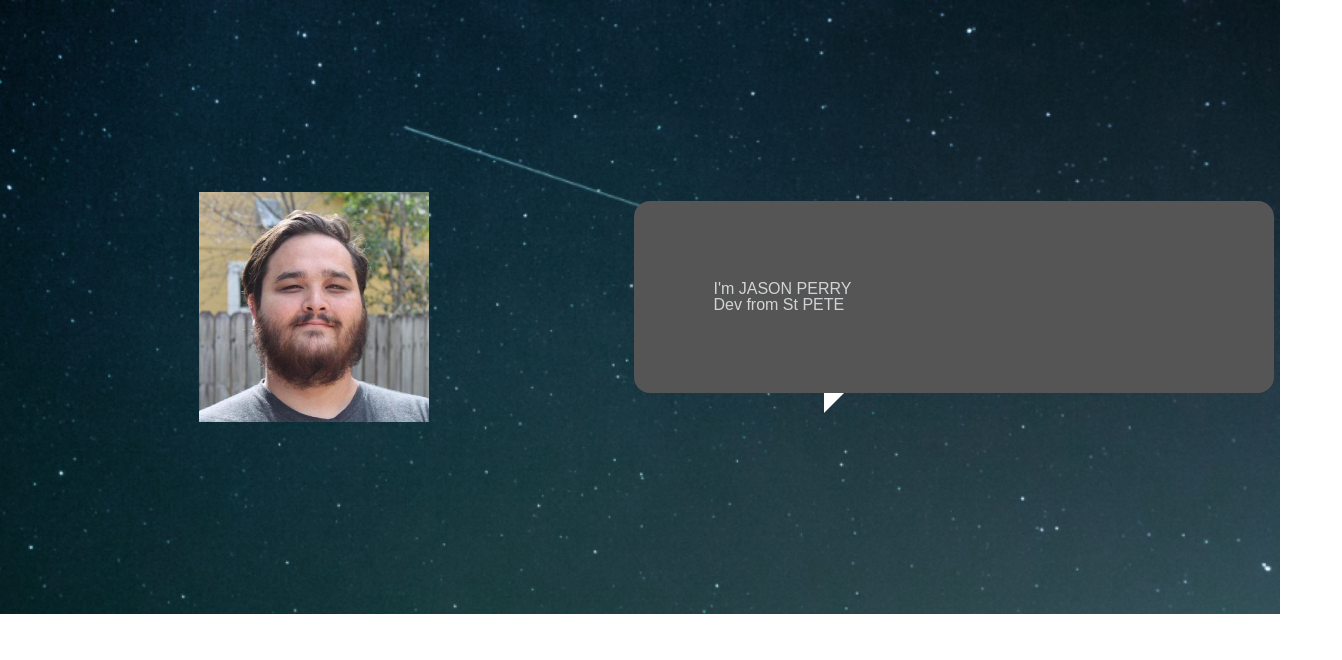
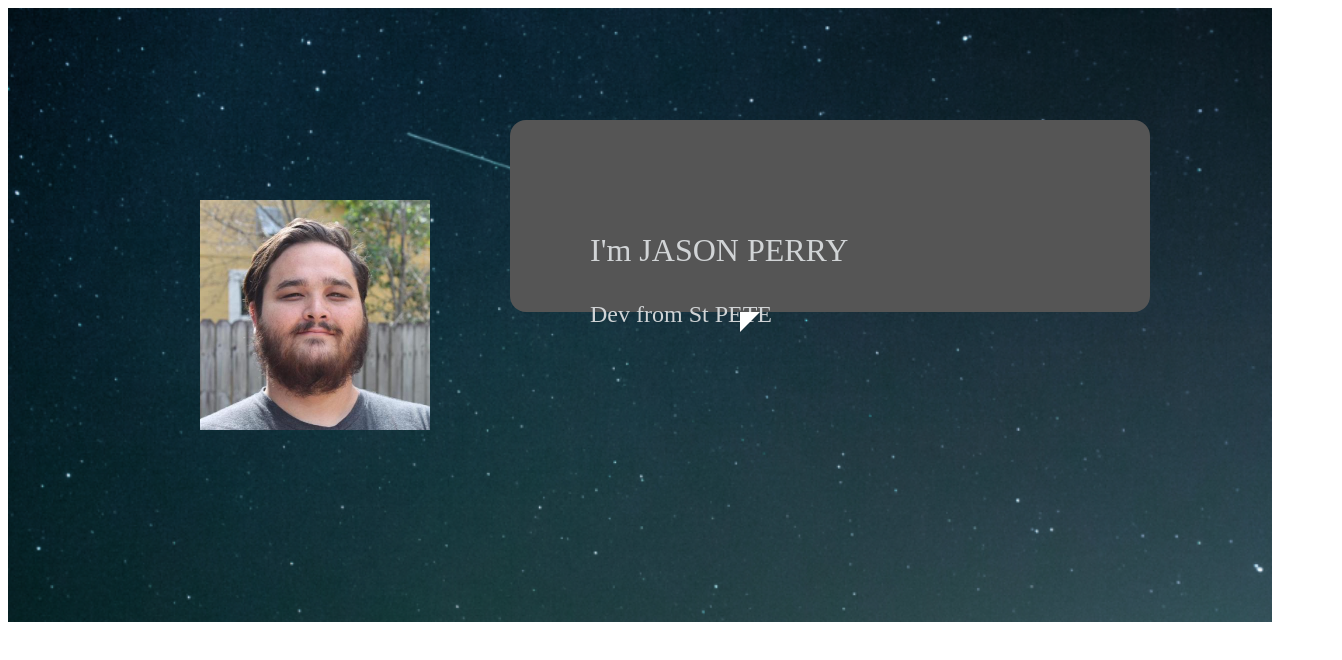
Before and after one commit to WebbWear/portfolio, a website: page public/index.html in a window 1280 px wide. Shown: the whole page, 1342 px wide, since content can reach past the window. Drawn offline with Linux system fonts and the light colour scheme.

Commit message:
header spacing

```diff
--- a/public/index.html
+++ b/public/index.html
@@ -4,7 +4,7 @@
   <meta charset="UTF-8">
   <meta name="viewport" content="width=device-width, initial-scale=1">
   <title>Portfolio</title>
-  <link href="https://fonts.googleapis.com/css?family=Open+Sans" rel="stylesheet">
+  <link href="https://fonts.googleapis.com/css?family=Roboto" rel="stylesheet">
 
   <link rel="stylesheet" href="/screen.css">
 </head>
@@ -12,14 +12,14 @@
   <header>
     <section class="main-container">
       <section class="container-head-bouble">
-        <section class="head-shot">
+        <span class="head-shot">
            <img src="/images/298.jpg" alt="Jason" width="230" height="230">
-        </section>
+        </span>
         <section class="bouble-text-triangle">
-          <section class="speach-bouble">
-            <section>I'm JASON PERRY</section>
-            <section>Dev from St PETE</section>
-          </section>
+          <span class="speach-bouble">
+            <p class=text-large>I'm JASON PERRY</p>
+            <p class=text-medium>Dev from St PETE</p>
+          </span>
           <section class="triangle">
               <img src="/images/tri.png" alt="triangle">
           </section>
@@ -27,6 +27,16 @@
       </section>
     </section>
   </header>
+
+
+
+
+
+
+
+
+
+
 </body>
 
 </html>
--- a/public/screen.css
+++ b/public/screen.css
@@ -2,11 +2,14 @@ html {
   height: 100%;
 }
 
-body {
+.body p {
   margin: 0;
   min-height: 100%;
-  font: 16px / 1 sans-serif;
+  font-family: 'Roboto', sans-serif;
+  font: 7em;
+  color: white;
 }
+
 
 
 .main-container {
@@ -22,8 +25,7 @@ body {
   display: flex;
   flex-direction: row;
   justify-content: space-around;
-  align-items: center;
-  color:#D1D4D6;
+  align-items: top;
   border-radius: 100em;
   }
 .avatar{
@@ -33,8 +35,11 @@ body {
 
 .head-shot {
   display: flex;
-  padding: 12em;
-  border-radius: 3em;
+  padding-left: 12em;
+  padding-top: 12em;
+  padding-bottom: 12em;
+  padding-right: 5em;
+
 }
 
 
@@ -42,6 +47,8 @@ body {
  display: flex;
  border-style : none;
  flex-direction: column;
+ padding-top: 7em;
+ padding-right: 12em;
 
 }
 
@@ -54,9 +61,22 @@ body {
 
 }
 
+.text-large {
+  font-size: 2em;
+  align-content: center;
+  color: #D1D4D6;
+}
+
+.text-medium {
+  font-size: 1.5em;
+  align-content: center;
+  color: #D1D4D6;
+}
+
 .triangle {
 display: flex;
 justify-content: center;
 padding-right: 15em;
+padding-left: 5em;
 color: #D1D4D6;
 }
```
